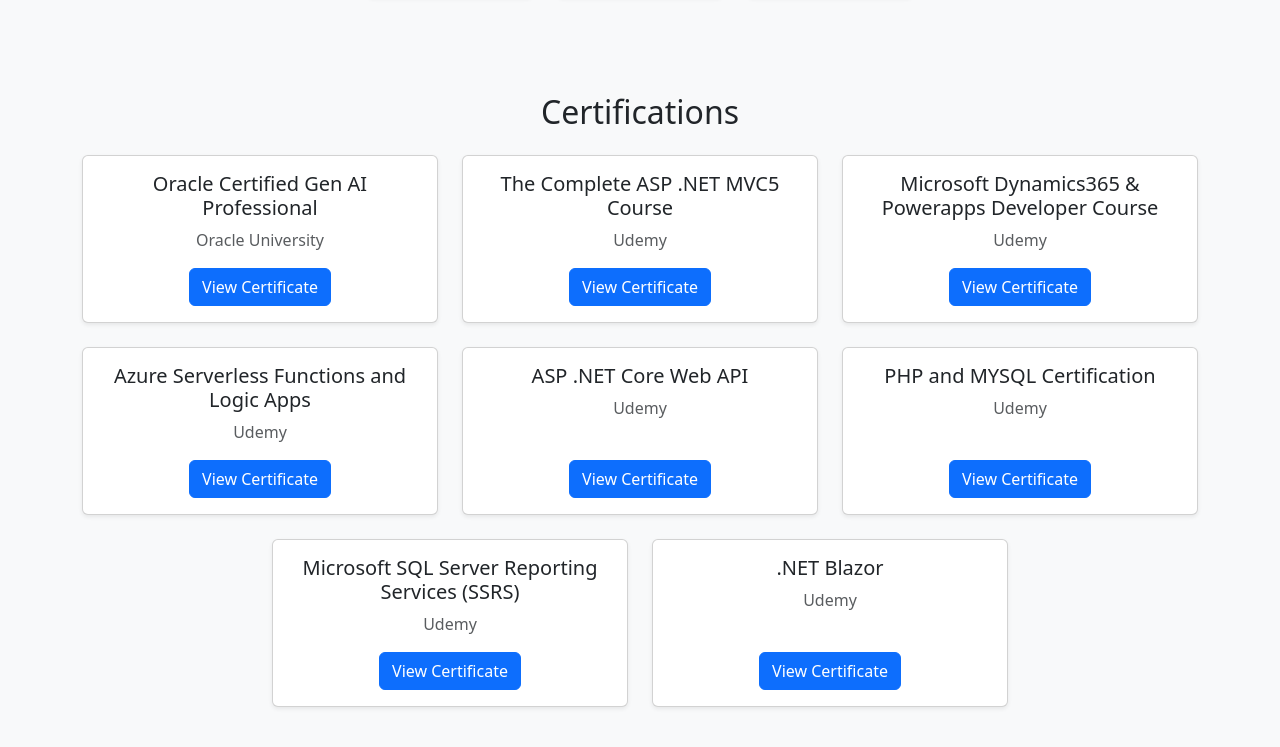
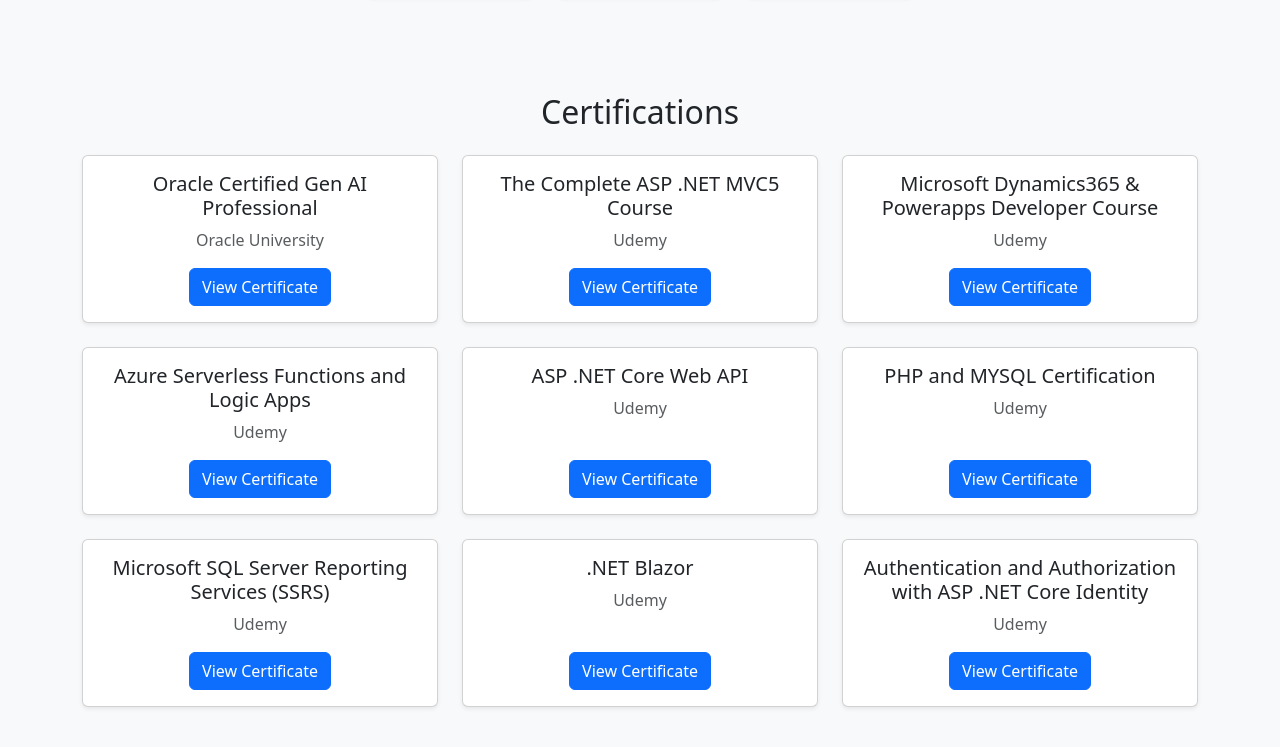
Before and after one commit to KhawajaAbdullah2000/portfolio, a plain HTML site: page index.html in a window 1280 px wide. Shown: the part 2087-2834 px from the top of the page. Drawn offline with nearby package versions, Linux system fonts and the light colour scheme.

Commit message:
added authentication identity certificate

```diff
--- a/index.html
+++ b/index.html
@@ -474,6 +474,27 @@
                     </div>
                 </div>
 
+                 <!-- Certificate 8 -->
+                <div class="col-md-4 text-center mb-4">
+                    <div class="card shadow-sm p-3 h-100 d-flex flex-column justify-content-between">
+
+                        <div>
+                            <h5 class="card-title mb-2">Authentication and Authorization with ASP .NET Core Identity </h5>
+                            <p class="card-text text-muted">Udemy</p>
+                        </div>
+
+
+                        <div class="mt-3 bg-purple">
+                            <button class="btn btn-primary btn-md view-cert-btn" data-bs-toggle="modal"
+                                data-bs-target="#certModal" data-title="Authentication and Authorization with ASP.NET Core Identity Inside Out" data-institute="Udemy"
+                                data-img="assets/dotnet_identity.jpg">
+                                View Certificate
+                            </button>
+                        </div>
+
+                    </div>
+                </div>
+
 
             </div>
         </div>
```
Also changed, not shown: assets/dotnet_identity.jpg (added).
